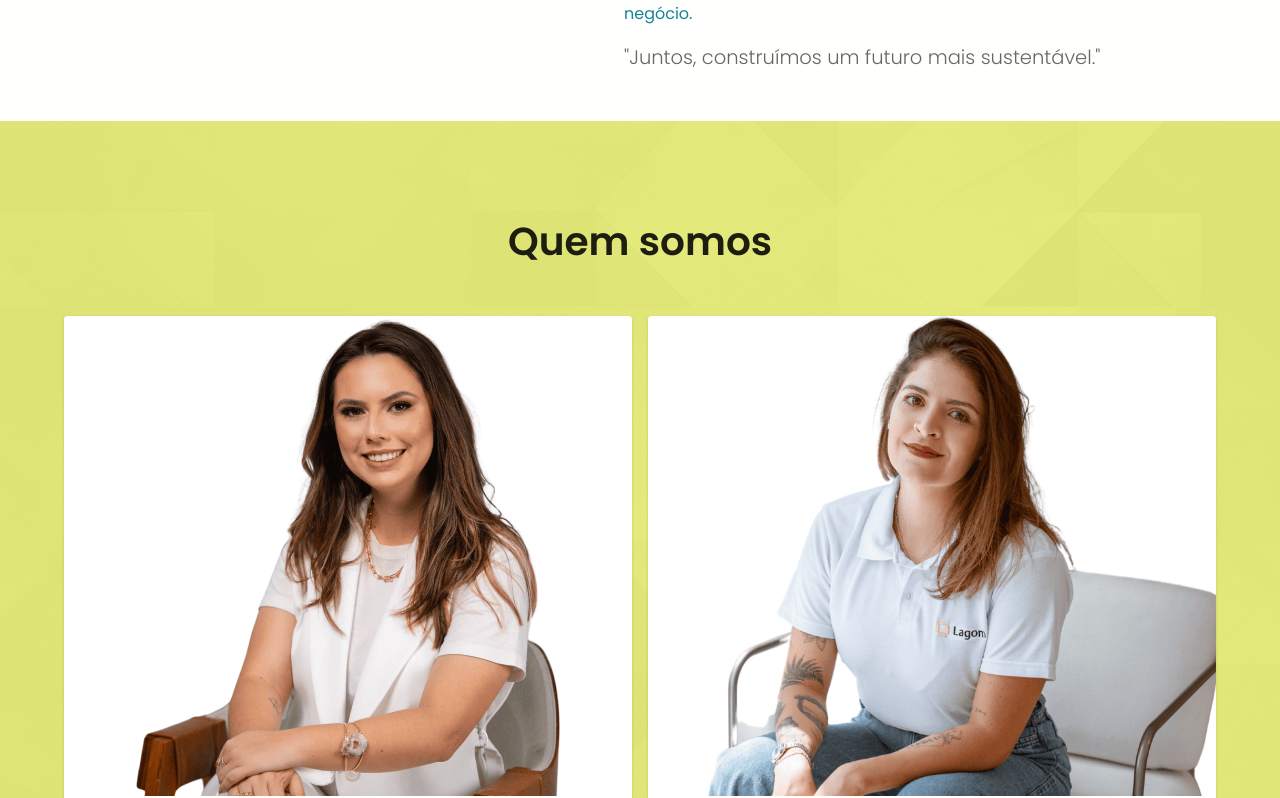
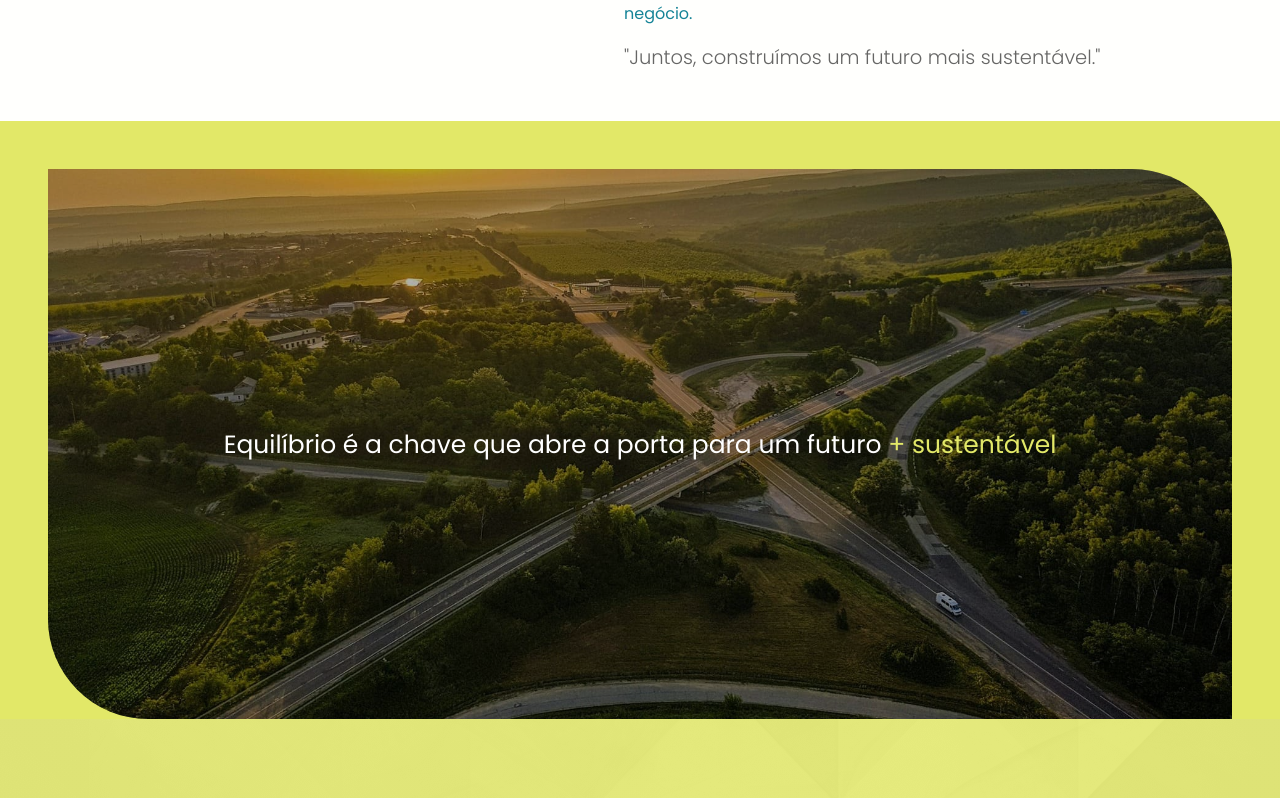
Before and after one commit to uvrest/websites-lagom, a React (Vite) app: page /sobre in a window 1280 px wide. Shown: the part 1206-2004 px from the top of the page. Built offline with nearby package versions, Linux system fonts and the light colour scheme.

Commit message:
about hero section

```diff
--- a/src/pages/AboutPage.jsx
+++ b/src/pages/AboutPage.jsx
@@ -2,12 +2,17 @@ import AboutSection from "./sections/AboutSection";
 import TeamSection from "./sections/TeamSection";
 import PageSection from "./sections/_PageSection";
 import teamBackground from "../assets/images/abstract/bg-abstract1.png";
+import AboutHeroSection from "./sections/AboutHeroSection";
 
 const AboutPage = () => {
     return (
         <>
             <PageSection bgColor="paper" container={false} py={0}>
                 <AboutSection />
+            </PageSection>
+
+            <PageSection bgColor="default" container={false} py={0} overlayColor="primary">
+                <AboutHeroSection />
             </PageSection>
 
             <PageSection header={{ title: "Quem somos", align: "center" }} overlayColor="primary" overlayOpacity={0.85} bgImage={teamBackground}>
--- /dev/null
+++ b/src/pages/sections/AboutHeroSection.jsx
@@ -0,0 +1,46 @@
+import { Box, Typography, alpha } from "@mui/material";
+import AboutHeroImg from "../../assets/images/about/about-hero.jpg";
+import Highlight from "../../components/text/Highlight";
+
+const AboutHeroSection = () => {
+    return (
+        <Box sx={(theme) => ({
+            px: 6,
+            pt: 6,
+            pb: 0
+        })}>
+            <Box
+                sx={(theme) => ({
+                    position: 'relative',
+                    display: 'flex',
+                    justifyContent: 'center',
+                    alignItems: 'center',
+                    overflow: 'hidden',
+                    zIndex: 2,
+                    background: theme.palette.secondary.main,
+                    backgroundImage: `url(${AboutHeroImg})`,
+                    backgroundSize: 'cover',
+                    backgroundAttachment: 'fixed',
+                    p: 3,
+                    height: '550px',
+                    borderRadius: '0 100px 0 100px',
+                    '&::before': {
+                        content: "''",
+                        position: 'absolute',
+                        inset: 0,
+                        width: "100%",
+                        height: "100%",
+                        zIndex: -1,
+                        background: alpha(theme.palette.common.black, 0.3),
+                    }
+                })}
+            >
+                <Typography color="white" variant="h5" textAlign='center'>
+                    Equilíbrio é a chave que abre a porta para um futuro <Highlight>+ sustentável</Highlight>
+                </Typography>
+            </Box>
+        </Box>
+    )
+}
+
+export default AboutHeroSection;
```
Also changed, not shown: src/assets/images/about/about-hero.jpg (added).
